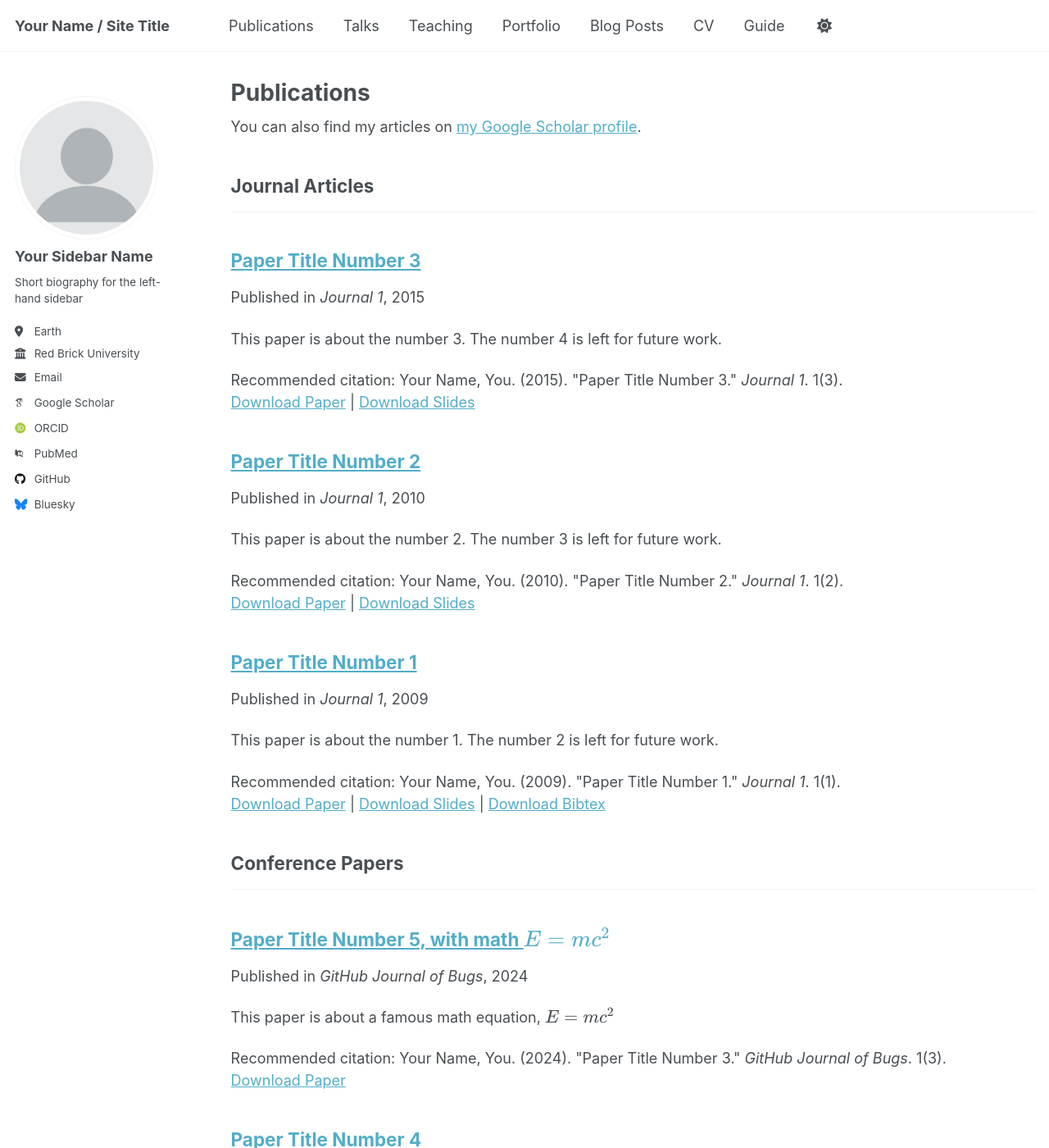
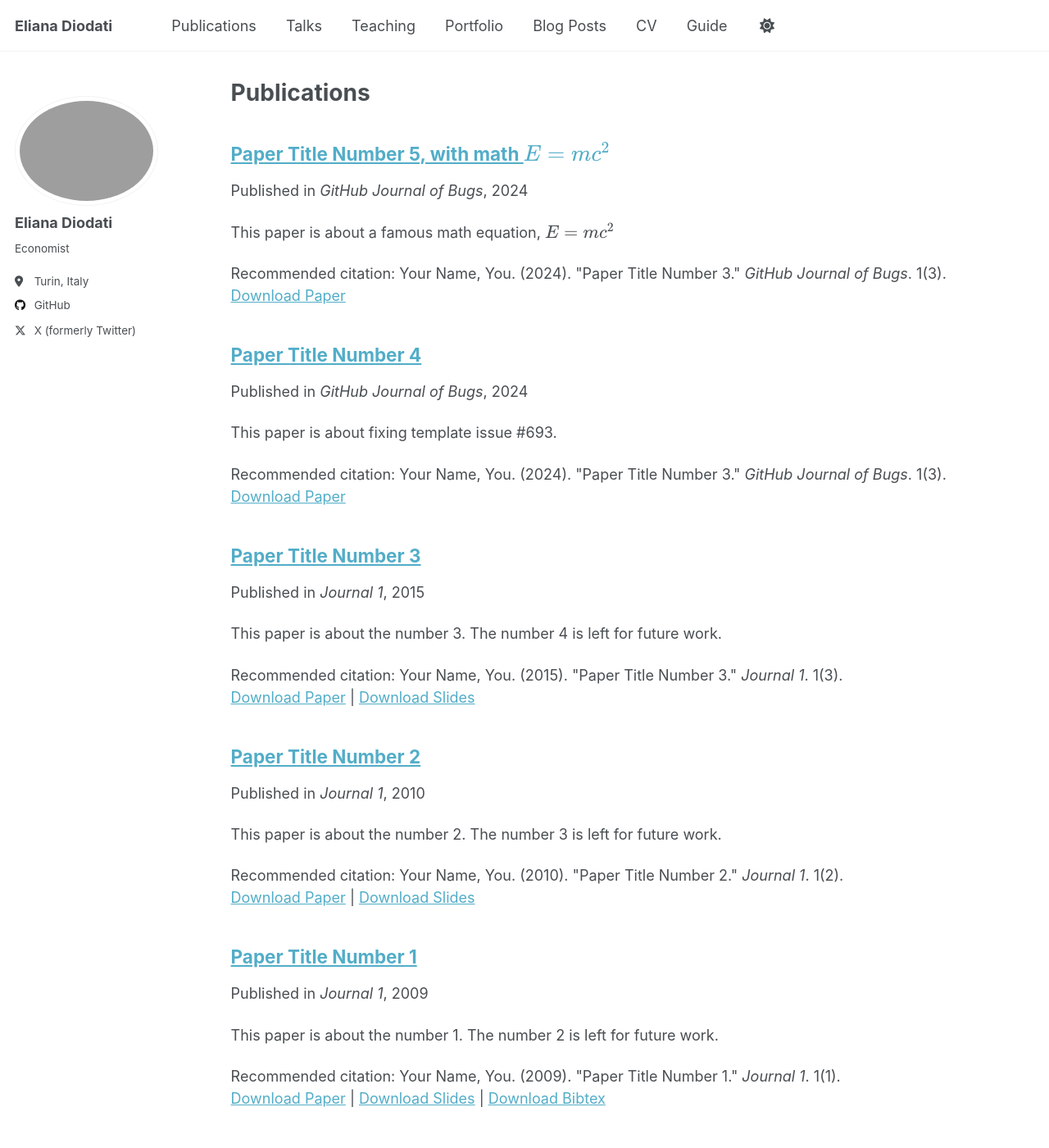
Before and after one commit to elianadiodati/ediodati.github.io, a Jekyll site: the page built from _pages/publications.html, in a window 1280 px wide and 1400 px high. Shown: the whole window at 82% size. Built offline with Jekyll 4.4.1, drawn with Linux system fonts in a browser that asks for light colours; some web fonts are replaced; part of the change alters nothing that is shown; some of the changed text lies outside the part shown.

Commit message:
Update _config.yml

```diff
--- a/_config.yml
+++ b/_config.yml
@@ -6,92 +6,21 @@
 # `jekyll serve -l -H localhost`. If you change this file, please restart the
 # server process.
 
-# Basic Site Settings
-locale                   : "en-US"
-site_theme               : "default"
-title                    : "Your Name / Site Title"
+# Site Settings
+locale                   : ""
+title                    : "Eliana Diodati"
 title_separator          : "-"
-name                     : &name "Your Name"
-description              : &description "personal description"
-url                      : https://academicpages.github.io # the base hostname & protocol for your site e.g. "https://[your GitHub username].github.io" or if you already have some other page hosted on Github then use "https://[your GitHub username].github.io/[Your Repo Name]"
-baseurl                  : "" # the subpath of your site, e.g. "/blog"
-repository               : "academicpages/academicpages.github.io"
-
-# Site Author - The following control what appear as part of the author content on the side bar.
-#               If a field is blank the icon and link will not appear, otherwise it will be shown.
-#               Additional customization can be done by editing /_includes/author-profile.html
-author:
-  # Biographic information
-  avatar           : "profile.png"
-  name             : "Your Sidebar Name"
-  pronouns         : # example: "she/her"
-  bio              : "Short biography for the left-hand sidebar"
-  location         : "Earth"
-  employer         : "Red Brick University"
-  uri              : # URL
-  email            : "none@example.org"
-
-  # Academic websites
-  academia         : # URL
-  arxiv            : # URL - Update with the correct link to your profile
-  googlescholar    : "https://scholar.google.com/citations?user=PS_CX0AAAAAJ"
-  impactstory      : # URL
-  orcid            : "http://orcid.org/yourorcidurl"
-  semantic         : # URL
-  pubmed           : "https://www.ncbi.nlm.nih.gov/pubmed/?term=john+snow"
-  researchgate     : # URL
-  scopus           : # URL
-
-  # Repositories and software development
-  bitbucket        : # Username - Update with your username on the site
-  codepen          : # Username
-  dribbble         : # Username
-  github           : "academicpages"
-  kaggle           : # Username
-  stackoverflow    : # User number or user number and name (i.e., use "1" or "1/jeff-atwood")
-
-  # Social media
-  bluesky          : "bsky.app" # Replace this with you Bluesky username
-  facebook         : # Username
-  flickr           : # Username
-  foursquare       : # Username
-  goodreads        : # Username
-  google_plus      : # Username
-  keybase          : # Username
-  instagram        : # Username
-  lastfm           : # Username
-  linkedin         : # Username
-  mastodon         : # URL
-  medium           : # URL
-  pinterest        : # Username
-  soundcloud       : # Username
-  steam            : # Username
-  telegram         : # URL
-  tumblr           : # Username
-  twitter          : # Username for X / Twitter
-  vine             : # Username
-  weibo            : # Username
-  wikipedia        : # Username
-  xing             : # Username
-  youtube          : # Username
-  zhihu            : # Username
-
-# Publication Category - The following the list of publication categories and their headings
-publication_category:
-  books:
-    title: 'Books'
-  manuscripts:
-    title: 'Journal Articles'
-  conferences:
-    title: 'Conference Papers'
-
-# Site Settings
+name                     : &name "Eliana Diodati"
+description              : &description "Economist PhD candidate"
+url                      : https://ediodati.github.io # the base hostname & protocol for your site e.g. "https://mmistakes.github.io"
+baseurl                  :  # the subpath of your site, e.g. "/blog"
+repository               : "elianadiodati/ediodati.github.io"
 teaser                   :  # filename of teaser fallback teaser image placed in /images/, .e.g. "500x300.png"
 breadcrumbs              : false # true, false (default)
 words_per_minute         : 160
 future                   : true
 read_more                : "disabled" # if enabled, adds "Read more" links to excerpts
-talkmap_link             : false      #change to true to add link to talkmap on talks page
+talkmap_link             : false #change to true to add link to talkmap on talks page
 comments:
   provider               : # false (default), "disqus", "discourse", "facebook", "google-plus", "staticman", "custom"
   disqus:
@@ -119,16 +48,13 @@ staticman:
       options:
         format           : "iso8601" # "iso8601" (default), "timestamp-seconds", "timestamp-milliseconds"
 atom_feed:
-  hide                   : false     # change to true to hide the RSS feed in the footer
   path                   : # blank (default) uses feed.xml
-
 
 # SEO Related
 google_site_verification :
 bing_site_verification   :
 alexa_site_verification  :
 yandex_site_verification :
-
 
 # Social Sharing
 twitter:
@@ -137,8 +63,7 @@ facebook:
   username               :
   app_id                 :
   publisher              :
-og_image                 :  # Social media default site image
-og_description           :  # Social media default site image description
+og_image                 :  # Open Graph/Twitter default site image
 # For specifying social profiles
 # - https://developers.google.com/structured-data/customize/social-profiles
 social:
@@ -149,9 +74,48 @@ social:
 
 # Analytics
 analytics:
-  provider               :  "false" # false (default), "google", "google-universal", "google-analytics-4", "custom"
+  provider               :  "google-universal" # false (default), "google", "google-universal", "custom"
   google:
     tracking_id          :
+
+
+# Site Author
+author:
+  name             : "Eliana Diodati"
+  avatar           :
+  bio              : "Economist"
+  location         : "Turin, Italy"
+  employer         :
+  pubmed           :
+  googlescholar    :
+  email            :
+  researchgate     :  # example: "https://www.researchgate.net/profile/yourprofile"
+  uri              :
+  bitbucket        :
+  codepen          :
+  dribbble         :
+  flickr           :
+  facebook         :
+  foursquare       :
+  github           : "elianadiodati"
+  google_plus      :
+  keybase          :
+  instagram        :
+  lastfm           :
+  linkedin         :
+  orcid            :
+  pinterest        :
+  soundcloud       :
+  stackoverflow    : # http://stackoverflow.com/users/123456/username
+  steam            :
+  tumblr           :
+  twitter          : "ElianaDiodati1"
+  bluesky          : #"@giuliaferrero.bsky.social"
+  vine             :
+  weibo            :
+  xing             :
+  youtube          :
+  wikipedia        :
 
 
 # Reading Files
@@ -164,28 +128,24 @@ exclude:
   - "*.sublime-workspace"
   - .asset-cache
   - .bundle
-  - .github
   - .jekyll-assets-cache
   - .sass-cache
+  - CHANGELOG
+  - Capfile
+  - Gemfile
+  - Gruntfile.js
+  - LICENSE
+  - README
+  - Rakefile
   - assets/js/_main.js
   - assets/js/plugins
   - assets/js/vendor
-  - CHANGELOG
-  - Capfile
   - config
-  - Dockerfile
-  - Gemfile
-  - Gruntfile.js
   - gulpfile.js
-  - LICENSE
-  - local
   - log
   - node_modules
-  - package.json*
-  - Rakefile
-  - README
+  - package.json
   - tmp
-  - vendor
 keep_files:
   - .git
   - .svn
@@ -213,7 +173,7 @@ kramdown:
   enable_coderay: false
 
 
-# These settings control the types of collections used by the template
+# Collections
 collections:
   teaching:
     output: true
@@ -229,7 +189,7 @@ collections:
     permalink: /:collection/:path/
 
 
-# These settings control how pages and collections are included in the site
+# Defaults
 defaults:
   # _posts
   - scope:
@@ -285,7 +245,6 @@ defaults:
       author_profile: true
       share: true
 
-
 # Sass/SCSS
 sass:
   sass_dir: _sass
@@ -296,25 +255,22 @@ sass:
 permalink: /:categories/:title/
 # paginate: 5 # amount of posts to show
 # paginate_path: /page:num/
-timezone: Etc/UTC # http://en.wikipedia.org/wiki/List_of_tz_database_time_zones
+timezone: America/Los_Angeles # http://en.wikipedia.org/wiki/List_of_tz_database_time_zones
 
 
 # Plugins
 plugins:
-  - jekyll-feed
-  - jekyll-gist
   - jekyll-paginate
   - jekyll-sitemap
+  - jekyll-gist
+  - jekyll-feed
   - jekyll-redirect-from
-  - jemoji
-
-# Mimic GitHub Pages with --safe
+# mimic GitHub Pages with --safe
 whitelist:
-  - jekyll-feed
-  - jekyll-gist
   - jekyll-paginate
   - jekyll-sitemap
-  - jekyll-redirect-from
+  - jekyll-gist
+  - jekyll-feed
   - jemoji
 
 
```
